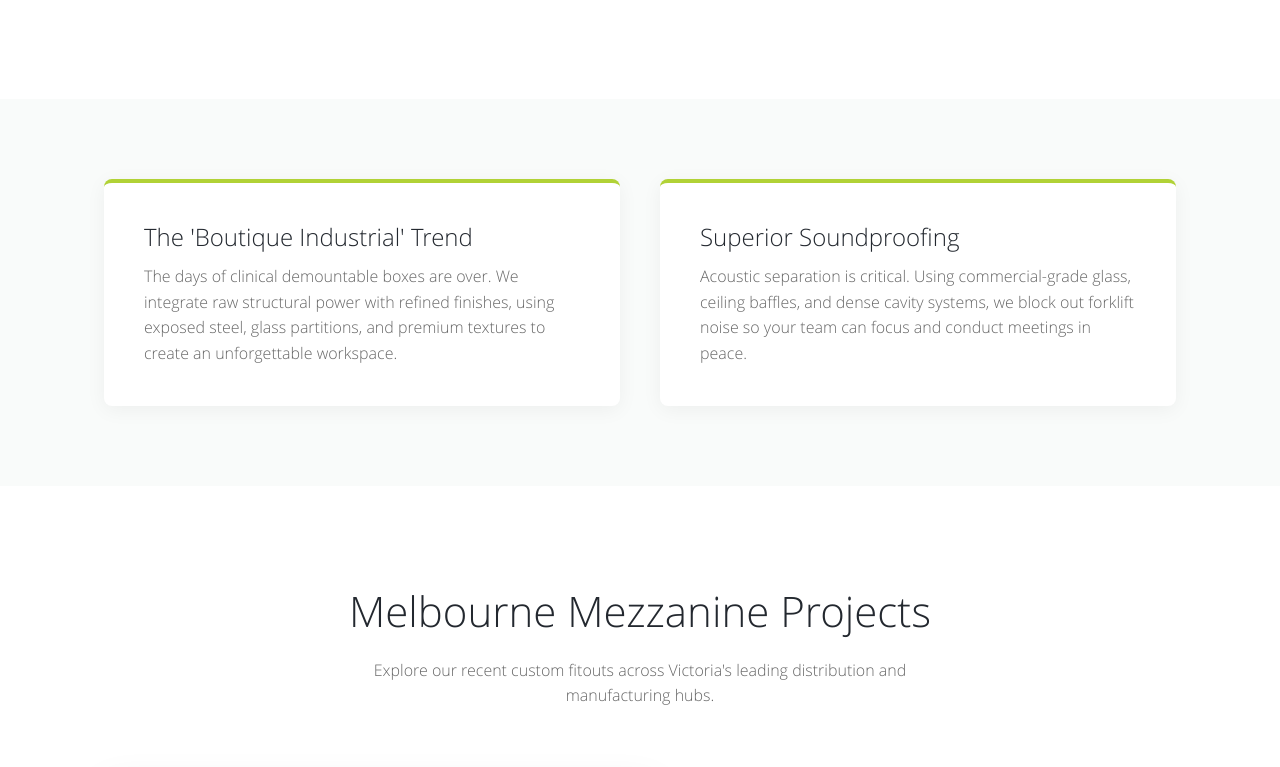
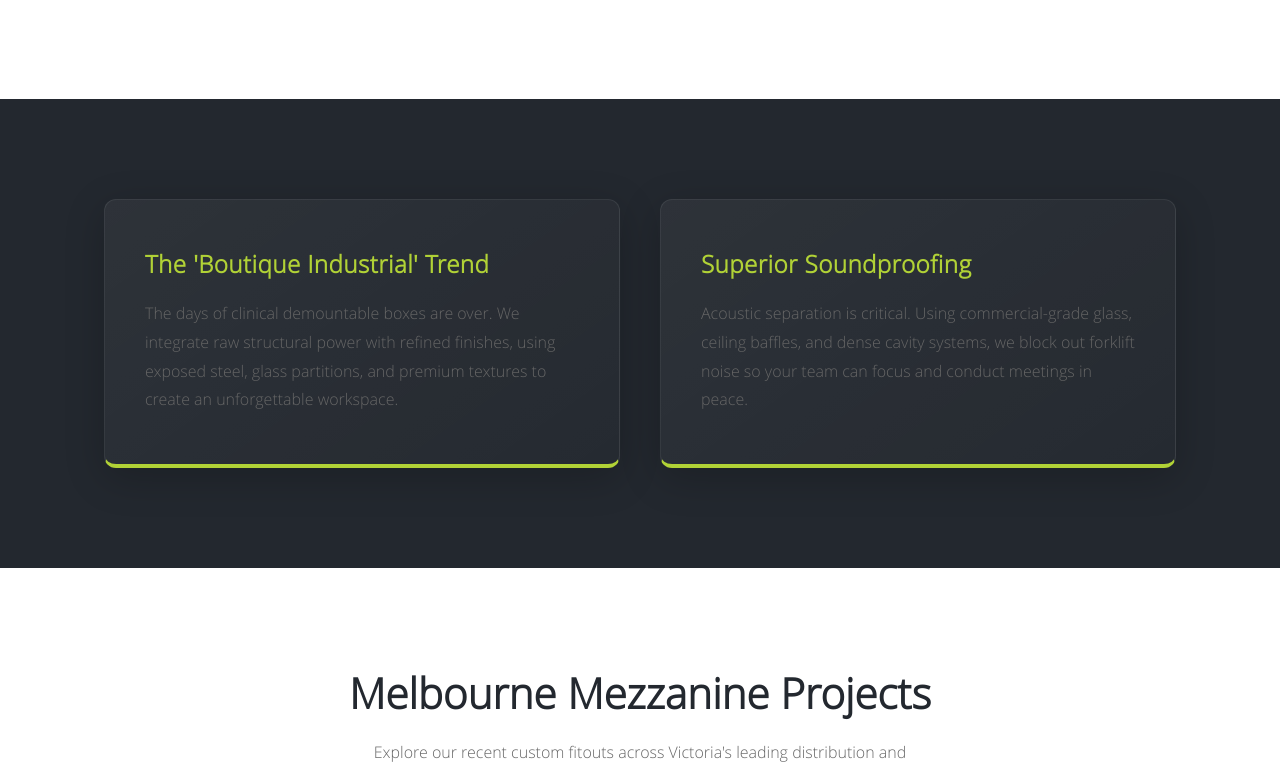
Before and after one commit to Lilmonstersam/dynamic-warehouse-mezzanine-offices-melbourne, a React (Vite) app: page / in a window 1280 px wide. Shown: the part 1389-2156 px from the top of the page. Built offline with nearby package versions, Linux system fonts and the light colour scheme.

Commit message:
feat: use new hero image, centre badge, update typography and insight styles

```diff
--- a/src/App.jsx
+++ b/src/App.jsx
@@ -42,7 +42,7 @@ function App() {
 
       <main>
         {/* Hero Section */}
-        <section className="hero" style={{ background: `linear-gradient(to right, rgba(26,30,35,0.95) 0%, rgba(26,30,35,0.7) 100%), url(${import.meta.env.BASE_URL}images/industry-cladding-1.jpeg) no-repeat center center/cover` }}>
+        <section className="hero" style={{ background: `linear-gradient(to right, rgba(26,30,35,0.95) 0%, rgba(26,30,35,0.7) 100%), url(${import.meta.env.BASE_URL}images/hastings-hero.jpeg) no-repeat center center/cover` }}>
           <div className="container hero-container">
             <div className="hero-content">
               <h1>Custom Mezzanine Offices for Melbourne Businesses</h1>
@@ -151,17 +151,6 @@ function App() {
               </div>
             </div>
 
-            {/* Banner Badge - Moved from top */}
-            <div className="badge-banner-projects text-center" style={{ marginTop: '3rem', padding: '2rem', backgroundColor: '#f9fafb', borderRadius: '8px' }}>
-              <img
-                src="https://dynamicws.com.au/wp-content/uploads/2021/02/registered-builder-grey.png"
-                alt="Registered Commercial Building Practitioner"
-                style={{ maxWidth: '200px', marginBottom: '1rem' }}
-              />
-              <p style={{ maxWidth: '800px', margin: '0 auto', color: '#555' }}>
-                Looking for a fully compliant workspace? Dynamic Warehouse Solutions is a certified Commercial Building Practitioner. Every custom mezzanine office we deliver guarantees strict adherence to Australian safety regulations, building codes, and structural integrity standards.
-              </p>
-            </div>
           </div>
         </section>
 
@@ -197,6 +186,18 @@ function App() {
               </form>
             </div>
           </div>
+          <div className="container" style={{ marginTop: '4rem' }}>
+            <div className="badge-banner-projects text-center" style={{ padding: '2rem', backgroundColor: 'rgba(255,255,255,0.02)', borderRadius: '8px', border: '1px solid rgba(255,255,255,0.08)' }}>
+              <img
+                src="https://dynamicws.com.au/wp-content/uploads/2021/02/registered-builder-grey.png"
+                alt="Registered Commercial Building Practitioner"
+                style={{ maxWidth: '200px', display: 'block', margin: '0 auto 1.5rem auto' }}
+              />
+              <p style={{ maxWidth: '800px', margin: '0 auto', color: 'var(--text-muted)' }}>
+                Dynamic Warehouse Solutions is a certified Commercial Building Practitioner. Every custom mezzanine office we deliver guarantees strict adherence to Australian safety regulations, building codes, and structural integrity standards.
+              </p>
+            </div>
+          </div>
         </section>
       </main>
 
--- a/src/index.css
+++ b/src/index.css
@@ -36,7 +36,7 @@ body {
 
 h1, h2, h3, h4 {
     font-family: var(--font-heading);
-    font-weight: 300;
+    font-weight: 700;
     line-height: 1.2;
     margin-bottom: 0.5em;
     color: var(--dark-charcoal);
@@ -272,8 +272,9 @@ img {
 
 /* INSIGHTS */
 .insights {
-    padding: 80px 0;
-    background: var(--light-bg);
+    padding: 100px 0;
+    background: var(--dark-charcoal);
+    color: var(--white);
 }
 
 .insights-grid {
@@ -283,16 +284,31 @@ img {
 }
 
 .insight-card {
-    background: var(--white);
-    padding: 40px;
-    border-radius: 8px;
-    box-shadow: 0 4px 20px rgba(0,0,0,0.05);
-    border-top: 4px solid var(--primary-green);
-    transition: transform 0.3s ease;
+    background: linear-gradient(145deg, rgba(255,255,255,0.05) 0%, rgba(255,255,255,0.01) 100%);
+    padding: 50px 40px;
+    border-radius: 12px;
+    box-shadow: 0 10px 40px rgba(0,0,0,0.2);
+    border: 1px solid rgba(255,255,255,0.08);
+    border-bottom: 4px solid var(--primary-green);
+    transition: transform 0.4s ease, border-color 0.4s ease;
 }
 
 .insight-card:hover {
-    transform: translateY(-5px);
+    transform: translateY(-8px);
+    border-color: rgba(177, 210, 54, 0.4);
+}
+
+.insight-card h3 {
+    margin-bottom: 20px;
+    color: var(--primary-green);
+    font-size: 26px;
+    letter-spacing: 0.5px;
+}
+
+.insight-card p {
+    color: rgba(255,255,255,0.8);
+    font-size: 16px;
+    line-height: 1.8;
 }
 
 .insight-icon {
```
Also changed, not shown: public/images/hastings-hero.jpeg (added).
